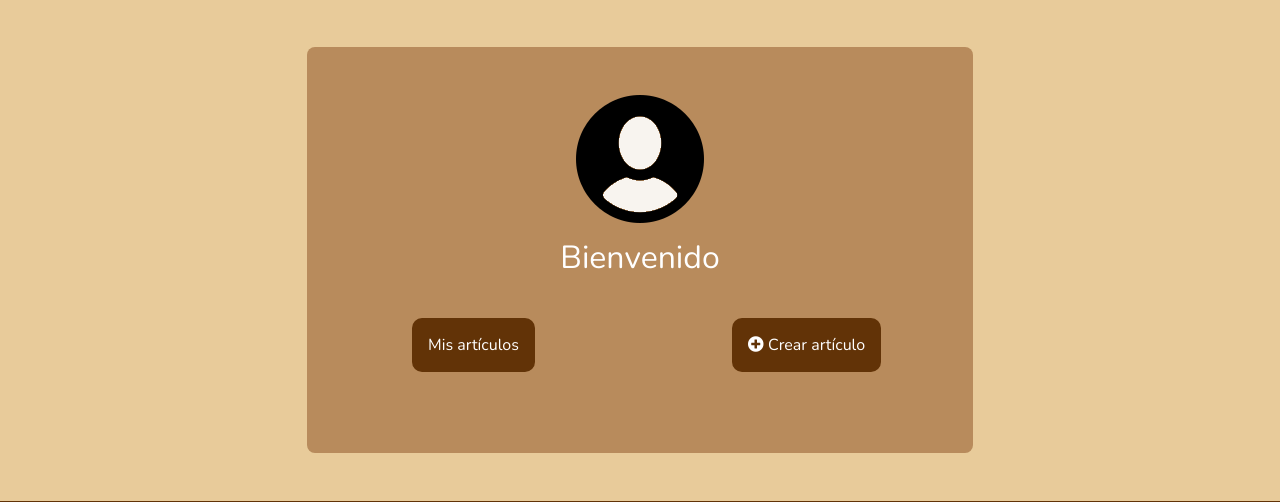
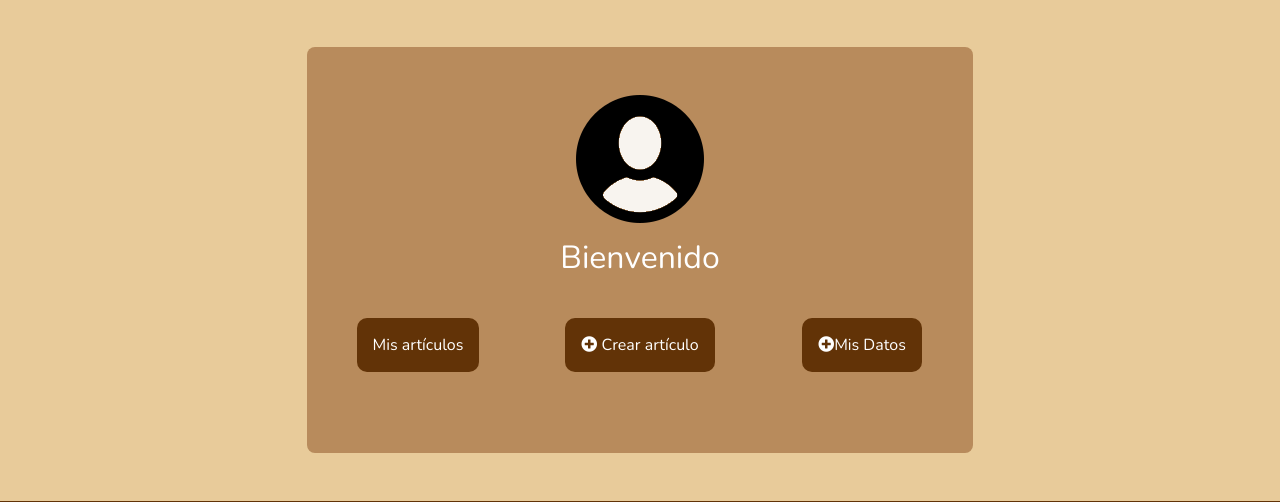
Before and after one commit to LauraVeM1/ProyectoPrograWeb, a PHP site: page /escritorHome.php in a window 1280 px wide. Shown: the part 152-654 px from the top of the page. Run offline with PHP 8.4, Linux system fonts and the light colour scheme; the visitor is signed in with stand-in values (Sample User, id 1); data that the repository does not hold is empty; some libraries are stand-ins or nearby versions.

Commit message:
Se revisa la funcionalida del home

```diff
--- a/escritorHome.php
+++ b/escritorHome.php
@@ -2,6 +2,7 @@
 <?php
     session_start();
     $_SESSION["iduser"] = $_SESSION['idLogin'];
+    $id=$_SESSION["iduser"];
 ?>
 <div class="container-fluid p-5">
     <div class="container text-center">
@@ -22,11 +23,14 @@
             </h3>
             <div class="container">
             <div class="row">
-                <div class="col-md-6 mt-5 mb-5">
+                <div class="col-md-4 mt-5 mb-5">
                     <a href="articulosEscritor.php" class="btn-esc">Mis artículos</a>
                 </div>
-                <div class="col-md-6 mt-5 mb-5">
+                <div class="col-md-4 mt-5 mb-5">
                 <a href="crearArticulo.php" class="btn-esc"><i class="fa fa-plus-circle"></i> Crear artículo</a>
+                </div>
+                <div class="col-md-4 mt-5 mb-5">
+                <a href="editDatosEscritor.php" class="btn-esc"><i class="fa fa-plus-circle"></i>Mis Datos</a>
                 </div>
             </div>
             </div>
```
